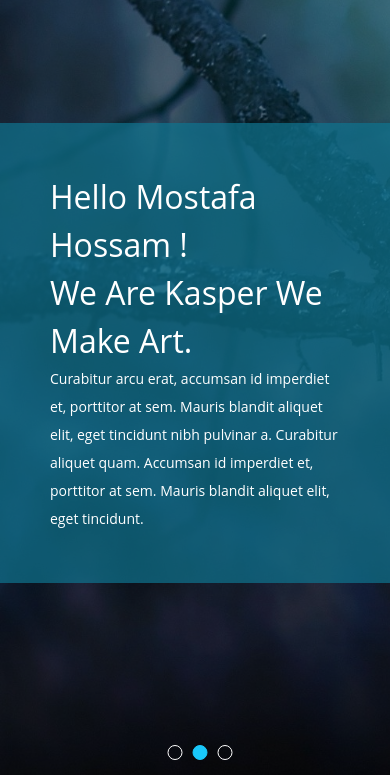
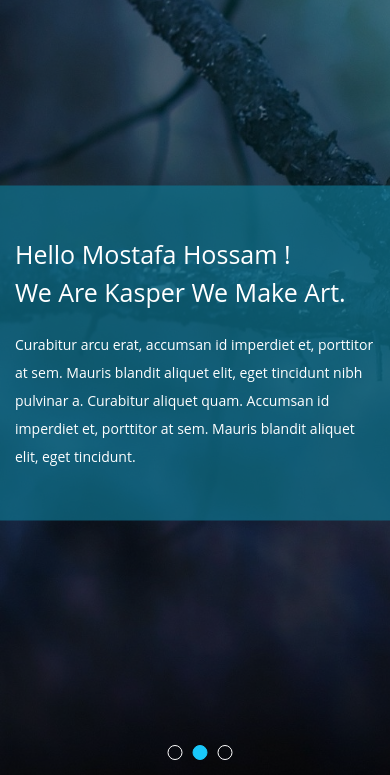
Before and after one commit to Mostafa1682002/Templete-two, a plain HTML site: page index.html in a window 390 px wide. Shown: the part 69-844 px from the top of the page. Drawn offline with Linux system fonts and the light colour scheme.

Commit message:
Update001

```diff
--- a/css/master.css
+++ b/css/master.css
@@ -316,7 +316,7 @@ body {
     transform: translateY(-50%);
     display: flex;
     justify-content: flex-end;
-    padding: 50px;
+    padding: 50px 50px 50px 70px;
     z-index: 1;
 }
 
@@ -328,7 +328,7 @@ body {
     font-weight: normal;
     font-size: 32px;
     line-height: 1.5;
-    margin-bottom: 20;
+    margin-bottom: 20px;
 }
 
 .landing .text .content p {
@@ -378,6 +378,10 @@ body {
 @media (max-width: 767px) {
     .landing .text {
         width: 100%;
+        padding: 50px 15px;
+    }
+    .landing .text .content h2 {
+        font-size: 25px;
     }
     .landing .text .content {
         max-width: 100%;
```
